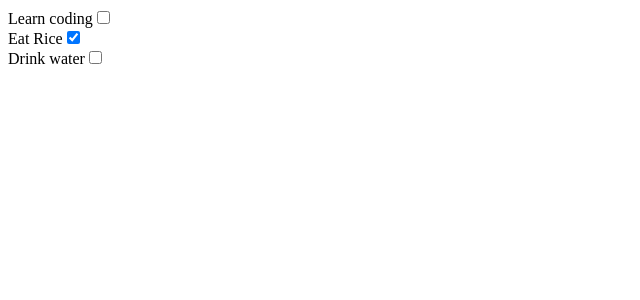
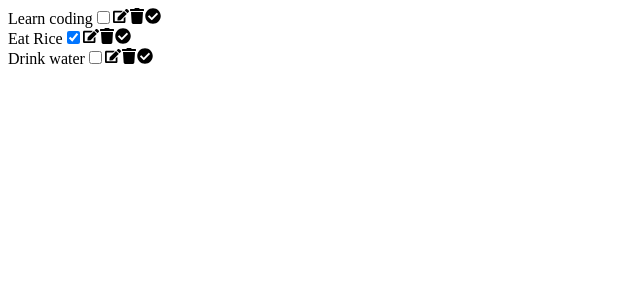
Before and after one commit to moseshunsu/todo-react, a React (Create React App) app: page / in a window 1280 px wide. Shown: the top 300 px of the page, without its empty margins (0-640 px from the left). Built offline with nearby package versions, Linux system fonts and the light colour scheme.

Commit message:
Added some React icons

```diff
--- a/package.json
+++ b/package.json
@@ -3,11 +3,15 @@
   "version": "0.1.0",
   "private": true,
   "dependencies": {
+    "@fortawesome/fontawesome-svg-core": "^6.5.1",
+    "@fortawesome/free-solid-svg-icons": "^6.5.1",
+    "@fortawesome/react-fontawesome": "^0.2.0",
     "@testing-library/jest-dom": "^5.17.0",
     "@testing-library/react": "^13.4.0",
     "@testing-library/user-event": "^13.5.0",
     "react": "^18.2.0",
     "react-dom": "^18.2.0",
+    "react-icons": "^5.0.1",
     "react-scripts": "5.0.1",
     "web-vitals": "^2.1.4"
   },
--- a/src/App.jsx
+++ b/src/App.jsx
@@ -1,4 +1,5 @@
 import { useState } from "react";
+import { FaCheckCircle, FaEdit, FaTrash } from "react-icons/fa";
 
 const initialTodoList = [
   { id: 1, description: "Learn coding", completed: false },
@@ -39,6 +40,9 @@ export default function App() {
           checked={item.completed}
           onChange={() => handleChange(item.id)}
         />
+        <FaEdit />
+        <FaTrash />
+        <FaCheckCircle />
       </div>
     ));
   }
```
Also changed, not shown: 1 other file (tests, documents, lock files or other folders).
